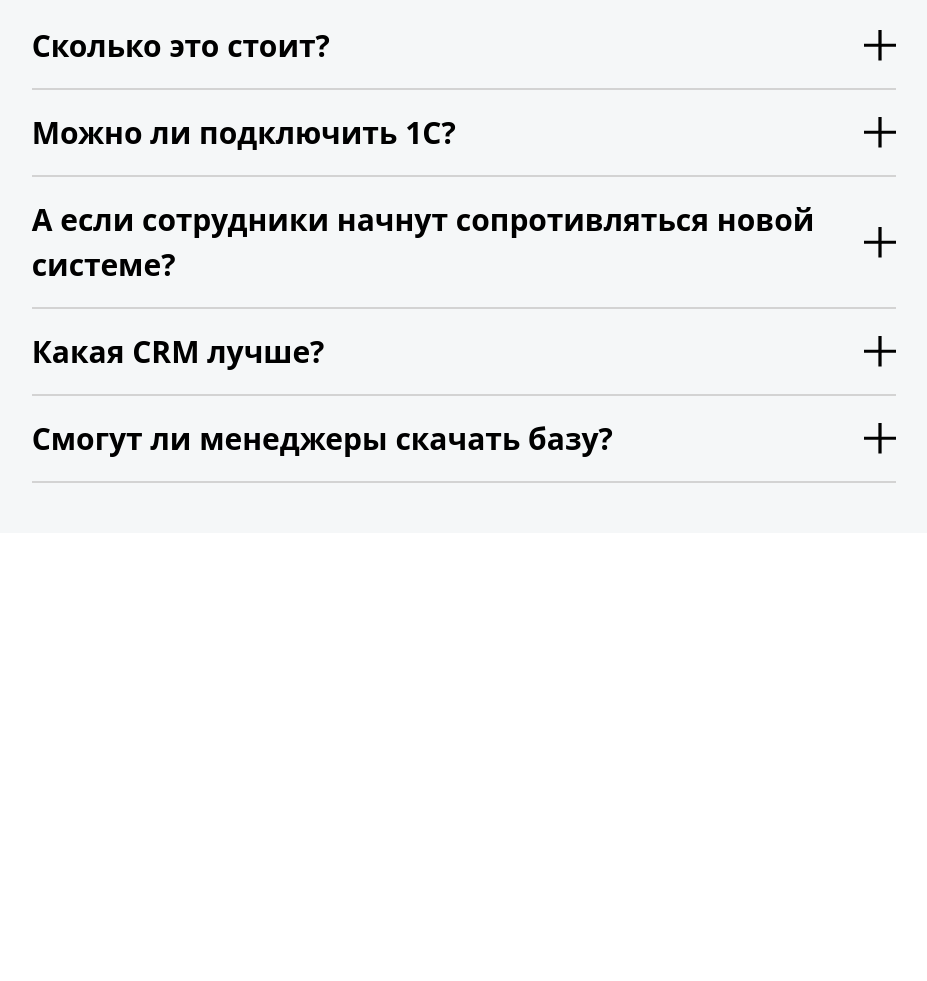
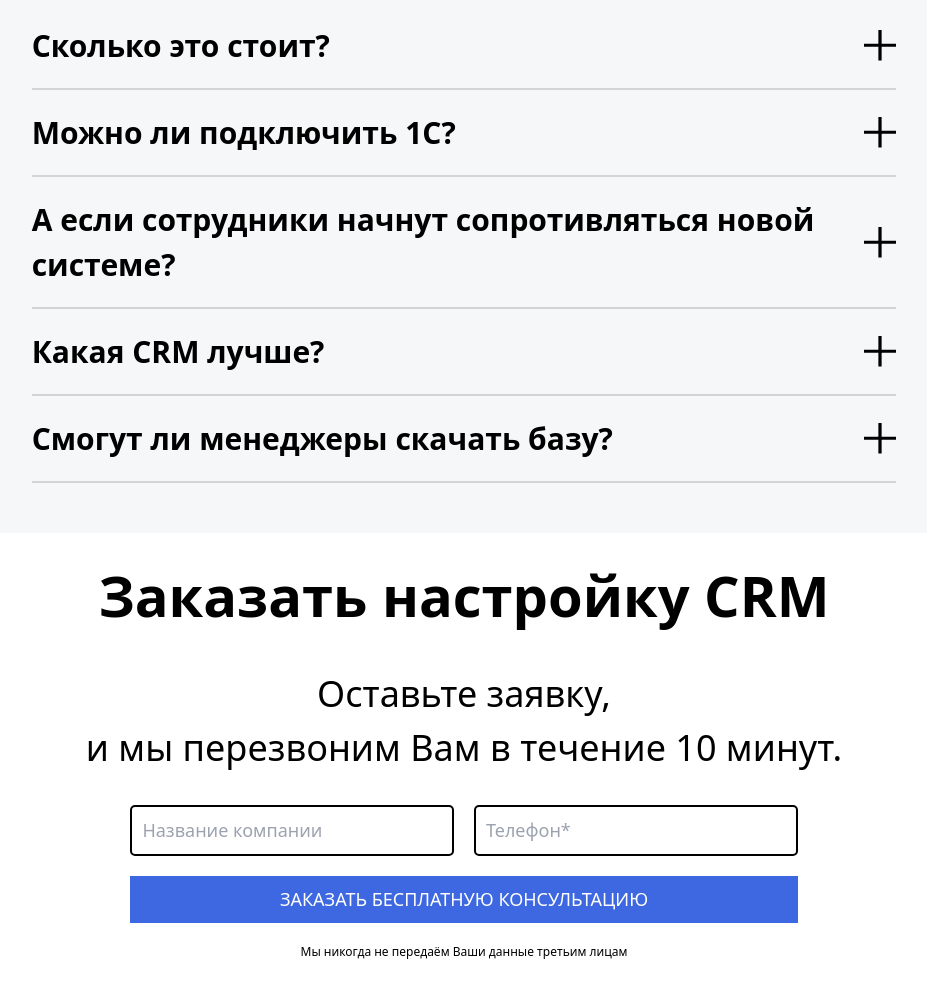
Before and after one commit to MuhammadEvazov/project3, a website: page src/index.html in a window 1280 px wide. Shown: the part 4200-5181 px from the top of the page, without its empty margins (176-1103 px from the left). Before the commit the page ends 4733 px from the top, so only its background shows below. Drawn offline with nearby package versions, Linux system fonts and the light colour scheme; files that its build step writes are made by us from their sources.

Commit message:
last section finished

```diff
--- a/src/index.html
+++ b/src/index.html
@@ -159,29 +159,55 @@
                 class="p-[20px] lg:w-[90%] lg:m-auto lg:max-w-[1300px] flex flex-col items-center gap-[30px] text-center">
                 <h1 class="text-[30px] font-[800] lg:text-[50px]">Частые вопросы</h1>
                 <div class="flex flex-col items-start">
-                    <div class="w-[100%] py-[20px] border-b-[2px] font-[600] border-solid border-[lightgray] flex items-center justify-between">
+                    <div
+                        class="w-[100%] py-[20px] border-b-[2px] font-[600] border-solid border-[lightgray] flex items-center justify-between">
                         <p class="text-[20px] lg:text-[30px]">Сколько это стоит?</p>
                         <img src="./images/Plus.png" alt="">
                     </div>
-                    <div class="w-[100%] py-[20px] border-b-[2px] font-[600] border-solid border-[lightgray] flex items-center justify-between">
+                    <div
+                        class="w-[100%] py-[20px] border-b-[2px] font-[600] border-solid border-[lightgray] flex items-center justify-between">
                         <p class="text-[20px] lg:text-[30px]">Можно ли подключить 1С?</p>
                         <img src="./images/Plus.png" alt="">
                     </div>
-                    <div class="w-[100%] py-[20px] border-b-[2px] font-[600] border-solid text-start gap-[50px] border-[lightgray] flex items-center justify-between">
-                        <p class="text-[20px] lg:text-[30px]">А если сотрудники начнут сопротивляться новой <br> системе?</p>
+                    <div
+                        class="w-[100%] py-[20px] border-b-[2px] font-[600] border-solid text-start gap-[50px] border-[lightgray] flex items-center justify-between">
+                        <p class="text-[20px] lg:text-[30px]">А если сотрудники начнут сопротивляться новой <br>
+                            системе?</p>
                         <img src="./images/Plus.png" alt="">
                     </div>
-                    <div class="w-[100%] py-[20px] border-b-[2px] font-[600] border-solid border-[lightgray] flex items-center justify-between">
+                    <div
+                        class="w-[100%] py-[20px] border-b-[2px] font-[600] border-solid border-[lightgray] flex items-center justify-between">
                         <p class="text-[20px] lg:text-[30px]">Какая CRM лучше?</p>
                         <img src="./images/Plus.png" alt="">
                     </div>
-                    <div class="w-[100%] py-[20px] border-b-[2px] font-[600] border-solid border-[lightgray] flex items-center justify-between">
+                    <div
+                        class="w-[100%] py-[20px] border-b-[2px] font-[600] border-solid border-[lightgray] flex items-center justify-between">
                         <p class="text-[20px] lg:text-[30px]">Смогут ли менеджеры скачать базу?</p>
                         <img src="./images/Plus.png" alt="">
                     </div>
                 </div>
+            </article>
+        </section>
 
-            </article>
+        <section class="p-[20px] lg:w-[90%] lg:m-auto lg:max-w-[1300px]">
+            <aside class="flex flex-col items-center text-center gap-[30px]">
+                <h1 class="text-[31px] font-[800] lg:text-[56px]">Заказать настройку CRM</h1>
+                <p class="text-[18px] lg:text-[36px]">Оставьте заявку, <br>
+                    и мы перезвоним Вам в течение 10 минут.</p>
+                <div class="flex flex-col items-start gap-[20px] lg:w-[60%]">
+                    <div class="flex flex-col items-center gap-[20px] w-[100%] lg:flex-row">
+                        <input
+                            class="p-[10px] border-[2px] border-solid border-[black] rounded-[5px] text-[18px] w-[100%]"
+                            type="text" placeholder="Название компании">
+                        <input
+                            class="p-[10px] border-[2px] border-solid border-[black] rounded-[5px] text-[18px] w-[100%]"
+                            type="number" placeholder="Телефон*">
+                    </div>
+                    <button class="bg-[#3D68E1] text-[white] py-[10px] w-[100%] text-[18px]">ЗАКАЗАТЬ БЕСПЛАТНУЮ
+                        КОНСУЛЬТАЦИЮ</button>
+                    <p class="text-[12px] self-center">Мы никогда не передаём Ваши данные третьим лицам</p>
+                </div>
+            </aside>
         </section>
     </main>
 </body>
```
